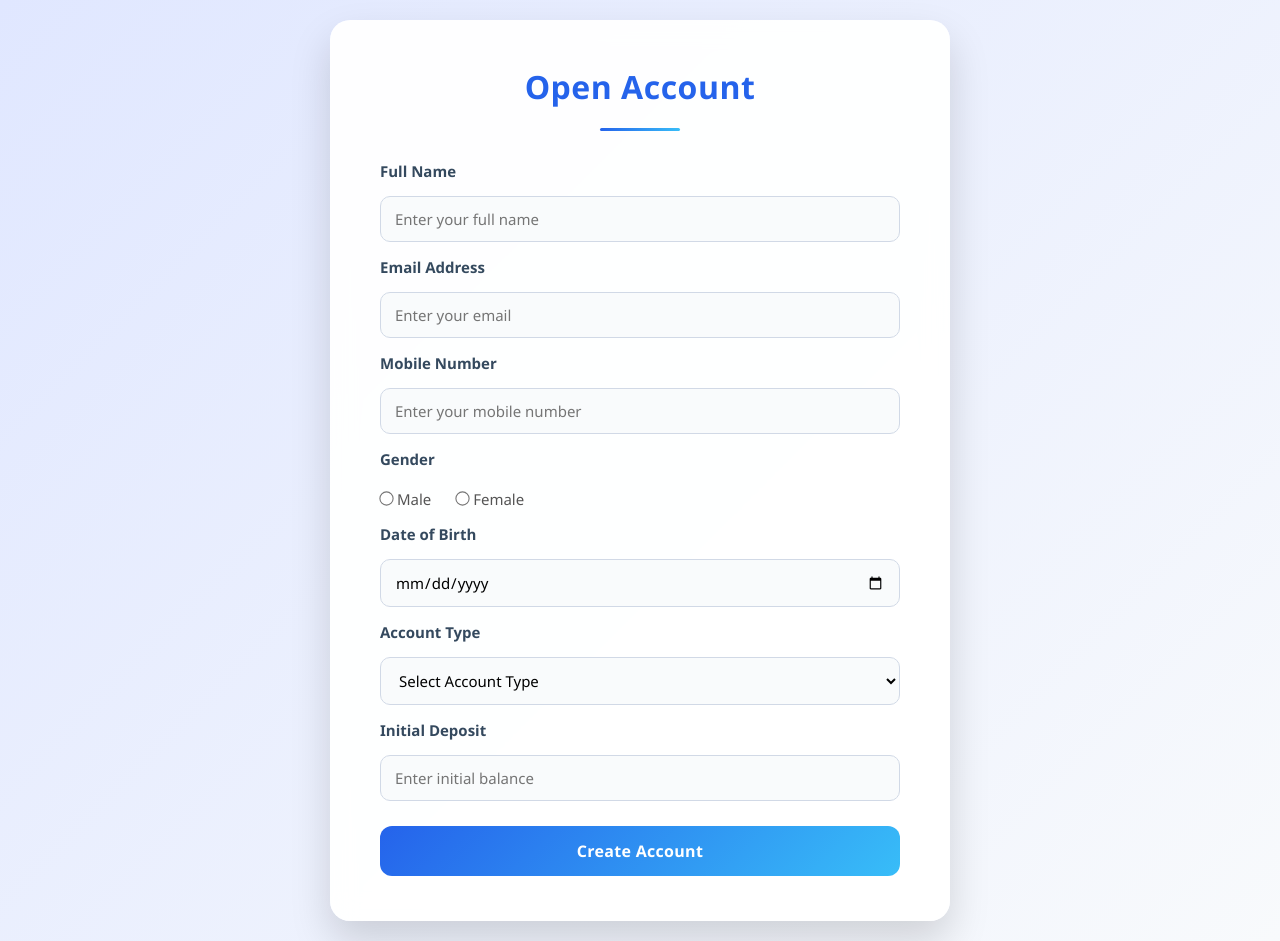
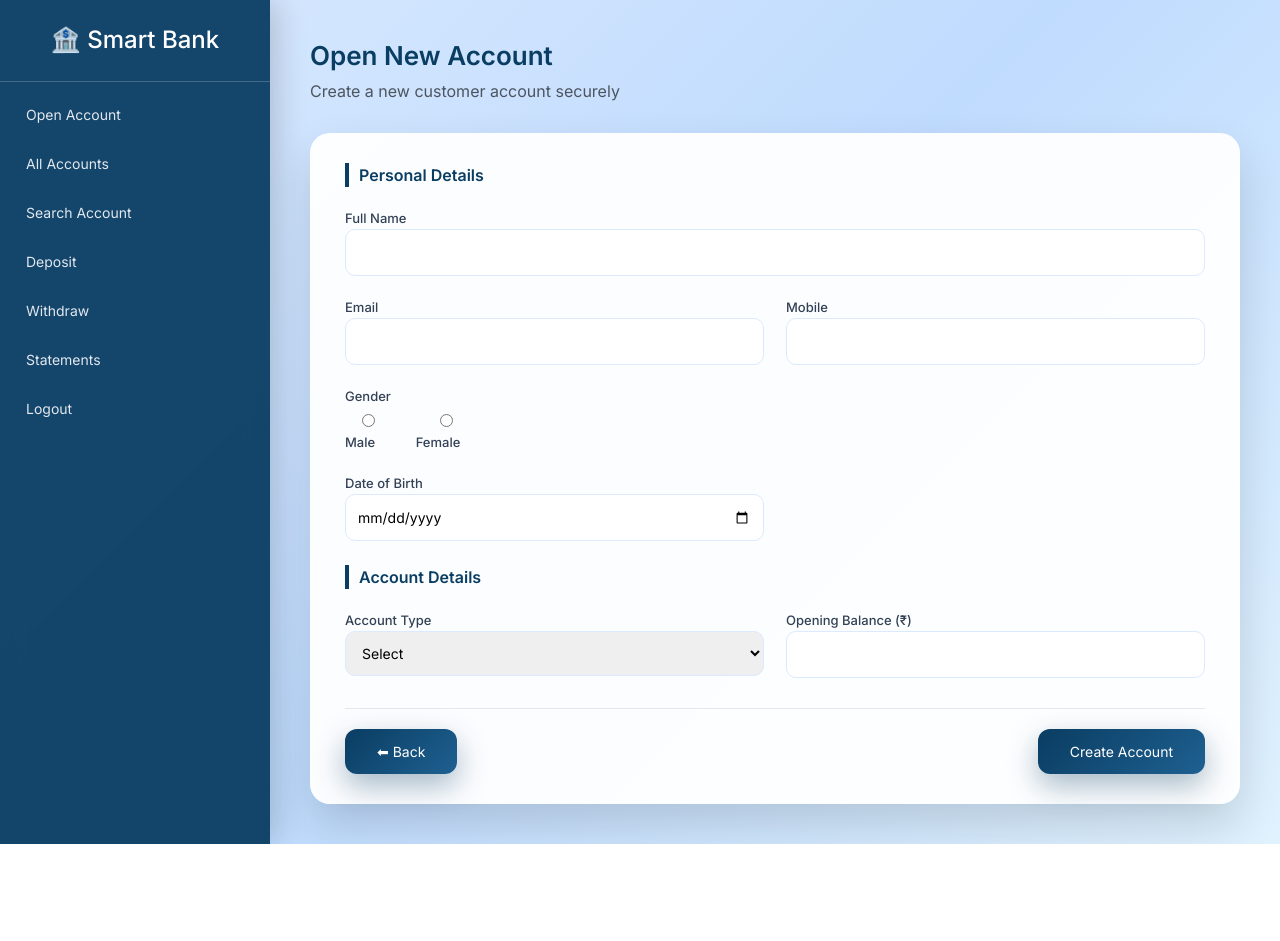
Before and after one commit to tanvi2711/Python_Full_stack_Projects, a Flask app: page /openaccount in a window 1280 px wide. After the commit the page ends 844 px from the top, so only its background shows below. Run offline with Flask 3, Linux system fonts and the light colour scheme.

Commit message:
enhance css of  openaccount.html

```diff
--- a/BANKAPP/templates/openaccount.html
+++ b/BANKAPP/templates/openaccount.html
@@ -2,280 +2,328 @@
 <html lang="en">
 <head>
 <meta charset="UTF-8">
-<meta name="viewport" content="width=device-width, initial-scale=1.0">
-<title>Open Account | SecureBank</title>
+<title>Smart Bank | Open Account </title>
+<meta name="viewport" content="width=device-width, initial-scale=1">
+
+<!-- Bootstrap -->
+<link href="https://cdn.jsdelivr.net/npm/bootstrap@5.3.2/dist/css/bootstrap.min.css" rel="stylesheet">
+
+<!-- Font -->
+<link href="https://fonts.googleapis.com/css2?family=Inter:wght@400;500;600&display=swap" rel="stylesheet">
+
 <style>
-:root {
-    --primary: #2563eb;
-    --accent: #38bdf8;
-    --success: #27ae60;
-    --shadow: rgba(0,0,0,0.15);
+body{
+    font-family:'Inter',sans-serif;
+    min-height:100vh;
+    background:linear-gradient(135deg,#dbeafe,#bfdbfe,#e0f2fe);
+    overflow-x:hidden;
 }
 
-/* ---------- Global Reset ---------- */
-* {
-    box-sizing: border-box;
-    margin: 0;
-    padding: 0;
-    font-family: 'Poppins', 'Segoe UI', Tahoma, Geneva, Verdana, sans-serif;
+/* ================= SIDEBAR ================= */
+.sidebar{
+    width:270px;
+    min-height:100vh;
+    background:rgba(10,61,98,.95);
+    backdrop-filter:blur(12px);
+    box-shadow:6px 0 30px rgba(0,0,0,.18);
 }
 
-/* ---------- Body Background ---------- */
-body {
-    background: linear-gradient(135deg, #e0e7ff, #f8fafc);
-    min-height: 100vh;
-    display: flex;
-    justify-content: center;
-    align-items: center;
-    padding: 20px;
-    overflow-x: hidden;
+.sidebar h4{
+    color:#fff;
+    text-align:center;
+    padding:26px 12px;
+    border-bottom:1px solid rgba(255,255,255,.2);
 }
 
-/* ---------- Form Container ---------- */
-.form-container {
-    background: rgba(255,255,255,0.95);
-    backdrop-filter: blur(12px);
-    padding: 45px 50px;
-    border-radius: 20px;
-    width: 100%;
-    max-width: 620px;
-    box-shadow: 0 20px 40px var(--shadow);
-    transition: all 0.3s ease;
-    position: relative;
+.sidebar a{
+    display:block;
+    padding:14px 26px;
+    color:#e2e8f0;
+    text-decoration:none;
+    font-size:14px;
+    transition:.25s;
 }
 
-.form-container:hover {
-    transform: translateY(-4px);
-    box-shadow: 0 28px 50px rgba(0,0,0,0.25);
+.sidebar a:hover{
+    background:rgba(255,255,255,.15);
+    color:#fff;
+    padding-left:32px;
 }
 
-/* ---------- Heading ---------- */
-h1 {
-    text-align: center;
-    color: var(--primary);
-    margin-bottom: 10px;
-    font-size: 2rem;
-    letter-spacing: 0.5px;
-    animation: fadeInDown 0.6s ease;
+/* ================= MAIN ================= */
+.main{
+    padding:40px;
+    flex:1;
 }
 
-hr {
-    margin: 20px auto 30px;
-    width: 80px;
-    height: 3px;
-    border: none;
-    border-radius: 5px;
-    background: linear-gradient(to right, var(--primary), var(--accent));
+.page-title{
+    font-size:26px;
+    font-weight:600;
+    color:#0a3d62;
 }
 
-/* ---------- Form ---------- */
-form {
-    display: flex;
-    flex-direction: column;
-    gap: 15px;
+/* ================= FORM CARD ================= */
+.form-card{
+    margin-top:30px;
+    border-radius:20px;
+    background:rgba(255,255,255,.95);
+    box-shadow:0 22px 45px rgba(0,0,0,.14);
+    padding:30px 35px;
 }
 
-label {
-    font-weight: 600;
-    color: #34495e;
-    font-size: 15px;
+.section-title{
+    font-size:16px;
+    font-weight:600;
+    color:#0a3d62;
+    border-left:4px solid #0a3d62;
+    padding-left:10px;
+    margin-bottom:18px;
 }
 
-input[type="text"],
-input[type="email"],
-input[type="date"],
-input[type="number"],
-select {
-    padding: 12px 14px;
-    border: 1px solid #d1d9e6;
-    border-radius: 10px;
-    font-size: 15px;
-    width: 100%;
-    background-color: #f9fbfc;
-    transition: all 0.3s ease;
+.form-grid{
+    display:grid;
+    grid-template-columns:1fr 1fr;
+    gap:18px 22px;
 }
 
-input:focus,
-select:focus {
-    border-color: var(--primary);
-    background-color: #ffffff;
-    box-shadow: 0 0 8px rgba(37, 99, 235, 0.25);
-    outline: none;
+label{
+    font-size:13px;
+    font-weight:500;
+    color:#334155;
 }
 
-/* ---------- Gender Group ---------- */
-.gender-group {
-    display: flex;
-    gap: 25px;
-    align-items: center;
-    margin-top: 5px;
+input,select{
+    width:100%;
+    padding:12px;
+    border-radius:10px;
+    border:1px solid #dbeafe;
+    font-size:14px;
 }
 
-.gender-group label {
-    font-weight: 500;
-    color: #555;
-    font-size: 15px;
+input:focus,select:focus{
+    outline:none;
+    border-color:#0a3d62;
 }
 
-input[type="radio"] {
-    accent-color: var(--primary);
-    transform: scale(1.1);
+.full{grid-column:span 2;}
+
+.gender{
+    display:flex;
+    gap:24px;
+    margin-top:6px;
 }
 
-/* ---------- Submit Button ---------- */
-input[type="submit"] {
-    background: linear-gradient(135deg, var(--primary), var(--accent));
-    color: #fff;
-    border: none;
-    padding: 14px;
-    border-radius: 12px;
-    font-size: 16px;
-    font-weight: 600;
-    cursor: pointer;
-    letter-spacing: 0.3px;
-    margin-top: 10px;
-    transition: all 0.3s ease;
-    position: relative;
-    overflow: hidden;
+.action-bar{
+    display:flex;
+    justify-content:space-between;
+    align-items:center;
+    margin-top:30px;
+    border-top:1px solid #e5e7eb;
+    padding-top:20px;
 }
 
-input[type="submit"]::after {
-    content: '';
-    position: absolute;
-    width: 100%;
-    height: 100%;
-    background: rgba(255,255,255,0.3);
-    top: -100%;
-    left: 0;
-    transform: skewY(-20deg);
-    transition: all 0.5s ease;
+.submit-btn{
+    padding:12px 32px;
+    background:linear-gradient(135deg,#0a3d62,#1e6091);
+    border:none;
+    color:#fff;
+    border-radius:12px;
+    font-size:14px;
+    box-shadow:0 12px 30px rgba(10,61,98,.35);
+    cursor:pointer;
 }
 
-input[type="submit"]:hover::after {
-    top: 0;
+.submit-btn:hover{opacity:.9}
+
+/* ================= RESPONSIVE ================= */
+
+/* Tablet */
+@media (max-width: 992px){
+    .sidebar{
+        width:220px;
+    }
+    .main{
+        padding:30px;
+    }
 }
 
-input[type="submit"]:hover {
-    transform: translateY(-2px);
-    box-shadow: 0 6px 14px rgba(52,152,219,0.3);
+/* Mobile */
+@media (max-width: 768px){
+
+    .d-flex{
+        flex-direction:column;
+        min-height:100vh;
     }
 
-/* ---------- Success Message ---------- */
-#msg {
-    text-align: center;
-    padding: 12px 15px;
-    border-radius: 10px;
-    font-weight: 500;
-    font-size: 15px;
-    margin-top: 15px;
-    display: none;
+    /* Sidebar becomes top bar */
+    .sidebar{
+        width:100%;
+        min-height:auto;
+        display:flex;
+        flex-wrap:wrap;
+        justify-content:center;
+        padding-bottom:10px;
     }
 
-/* Success & Error styles */
-.success {
-    background-color: #e8f8f5;
-    color: var(--success);
-    border: 1px solid #a3e4d7;
+    .sidebar h4{
+        width:100%;
+        padding:18px 10px;
+        font-size:18px;
     }
 
-.error {
-    background-color: #fdecea;
-    color: #e74c3c;
-    border: 1px solid #f5b7b1;
+    .sidebar a{
+        padding:10px 14px;
+        font-size:13px;
     }
 
-/* ---------- Animations ---------- */
-@keyframes fadeInDown {
-    from { opacity: 0; transform: translateY(-20px); }
-    to { opacity: 1; transform: translateY(0); }
+    .sidebar a:hover{
+        padding-left:14px;
     }
 
-@keyframes fadeInUp {
-    from { opacity: 0; transform: translateY(20px); }
-    to { opacity: 1; transform: translateY(0); }
+    .main{
+        padding:20px;
     }
 
-/* ---------- Responsive Design ---------- */
-@media (max-width: 600px) {
-    .form-container { padding: 35px 25px; border-radius: 16px; }
-    h1 { font-size: 1.6rem; }
-    input[type="submit"] { font-size: 15px; padding: 12px; }
+    .page-title{
+        font-size:20px;
+    }
+
+    .form-card{
+        padding:20px;
+        border-radius:16px;
+    }
+
+    .form-grid{
+        grid-template-columns:1fr;
+    }
+
+    .full{
+        grid-column:span 1;
+    }
+
+    .gender{
+        flex-direction:column;
+        gap:10px;
+    }
+
+    .action-bar{
+        flex-direction:column;
+        gap:14px;
+    }
+
+    .submit-btn{
+        width:100%;
+        text-align:center;
+    }
+}
+
+/* Small mobile */
+@media (max-width: 480px){
+
+    .sidebar a{
+        font-size:12px;
+        padding:8px 10px;
+    }
+
+    .page-title{
+        font-size:18px;
+    }
+
+    input, select{
+        font-size:13px;
+    }
 }
 </style>
 </head>
+
 <body>
 
-<div class="form-container">
-    <h1>Open Account</h1>
-    <hr>
+<div class="d-flex">
 
-    <form id="accountForm">
-        <label for="name">Full Name</label>
-        <input type="text" name="name" id="name" placeholder="Enter your full name" required>
+    <!-- SIDEBAR -->
+    <div class="sidebar">
+        <h4>🏦 Smart Bank</h4>
+        <a href="{{url_for('openaccount')}}">Open Account</a>
+        <a href="{{url_for('allaccounts')}}">All Accounts</a>
+        <a href="{{url_for('searchaccounts')}}">Search Account</a>
+        <a href="{{url_for('deposit')}}">Deposit</a>
+        <a href="{{url_for('withdraw')}}">Withdraw</a>
+        <a href="{{url_for('statements')}}">Statements</a>
+        <a href="{{url_for('logout')}}">Logout</a>
+    </div>
 
-        <label for="email">Email Address</label>
-        <input type="email" name="email" id="email" placeholder="Enter your email" required>
+    <!-- MAIN -->
+    <div class="main">
 
-        <label for="mobile">Mobile Number</label>
-        <input type="text" name="mobile" id="mobile" placeholder="Enter your mobile number" required>
+        <h2 class="page-title">Open New Account</h2>
+        <p class="text-muted">Create a new customer account securely</p>
 
+        <div class="form-card">
+            <form action="{{ url_for('openaccountsubmit') }}" method="post">
+
+                <div class="section-title">Personal Details</div>
+
+                <div class="form-grid">
+                    <div class="full">
+                        <label>Full Name</label>
+                        <input type="text" name="name" required>
+                    </div>
+
+                    <div>
+                        <label>Email</label>
+                        <input type="email" name="email" required>
+                    </div>
+
+                    <div>
+                        <label>Mobile</label>
+                        <input type="text" name="mobile" required>
+                    </div>
+
+                    <div class="full">
                         <label>Gender</label>
-        <div class="gender-group">
+                        <div class="gender">
                             <label><input type="radio" name="gender" value="Male" required> Male</label>
                             <label><input type="radio" name="gender" value="Female" required> Female</label>
                         </div>
+                    </div>
 
-        <label for="bdate">Date of Birth</label>
-        <input type="date" name="bdate" id="bdate" required>
+                    <div>
+                        <label>Date of Birth</label>
+                        <input type="date" name="bdate" required>
+                    </div>
+                </div>
 
-        <label for="acctype">Account Type</label>
-        <select name="acctype" id="acctype" required>
-            <option value="">Select Account Type</option>
+                <div class="section-title mt-4">Account Details</div>
+
+                <div class="form-grid">
+                    <div>
+                        <label>Account Type</label>
+                        <select name="acctype" required>
+                            <option value="">Select</option>
                             <option>Saving</option>
                             <option>Current</option>
                             <option>FD</option>
                             <option>PPF</option>
                             <option>NPS</option>
                         </select>
-
-        <label for="balance">Initial Deposit</label>
-        <input type="number" name="balance" id="balance" placeholder="Enter initial balance" min="0" required>
-
-        <input type="submit" value="Create Account">
-    </form>
-
-    <div id="msg"></div>
                     </div>
 
-<script>
-// ---------- JS Form Feedback & Animation ----------
-const form = document.getElementById('accountForm');
-const msgBox = document.getElementById('msg');
+                    <div>
+                        <label>Opening Balance (₹)</label>
+                        <input type="number" name="balance" required>
+                    </div>
+                </div>
 
-form.addEventListener('submit', function(e){
-    e.preventDefault();
+                <div class="action-bar">
+                    <a href="{{ url_for('home') }}" class="submit-btn" style="text-decoration:none">⬅ Back</a>
+                    <button type="submit" class="submit-btn">Create Account</button>
+                </div>
 
-    // Simple validation example
-    const balance = parseFloat(document.getElementById('balance').value);
-    if(balance < 100){
-        msgBox.textContent = "Minimum initial deposit should be ₹100!";
-        msgBox.className = "error";
-        msgBox.style.display = "block";
-        return;
-    }
+            </form>
+        </div>
 
-    // Success feedback
-    msgBox.textContent = "Account Created Successfully! 🎉";
-    msgBox.className = "success";
-    msgBox.style.display = "block";
-
-    // Optional: reset form after 2s
-    setTimeout(()=>{
-        form.reset();
-        msgBox.style.display = "none";
-    }, 2000);
-});
-</script>
+    </div>
+</div>
 
 </body>
 </html>
```
Lines whose indentation alone changed are shown as unchanged.
